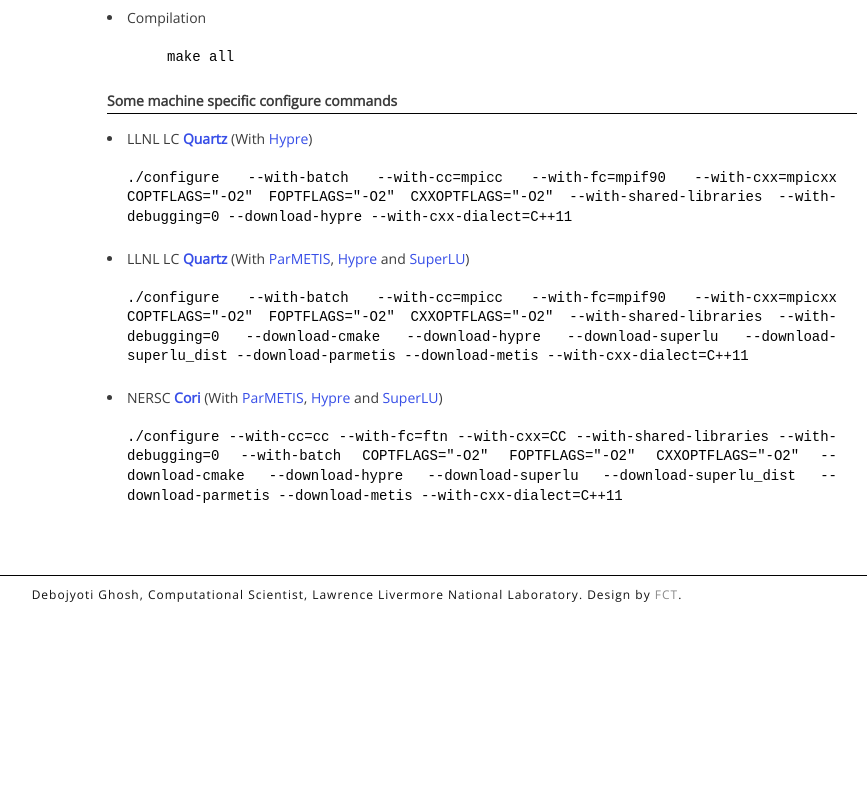
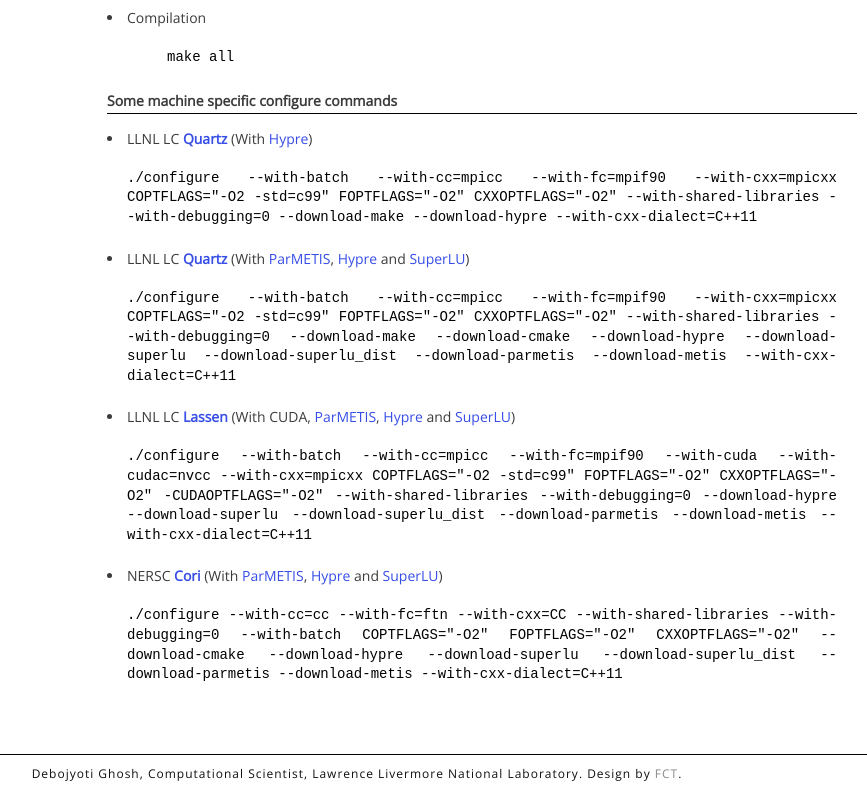
Before and after one commit to debog/debog.github.io, a plain HTML site: page codes/petsc.html in a window 1280 px wide. Shown: the part 1372-2172 px from the top of the page, without its empty margins (283-1150 px from the left). Before the commit the page ends 1993 px from the top, so only its background shows below. Drawn offline with nearby package versions, Linux system fonts and the light colour scheme; a web font is replaced by a local one.

Commit message:
updated petsc compile

```diff
--- a/codes/petsc.html
+++ b/codes/petsc.html
@@ -88,9 +88,11 @@
         <h4>Some machine specific configure commands</h4>
         <p></p>
         <li>LLNL LC <a href="https://hpc.llnl.gov/hardware/platforms/Quartz", target=blank><strong>Quartz</strong></a> (With <a href="http://acts.nersc.gov/hypre/", target=blank>Hypre</a>)</li>
-        <h6>./configure --with-batch --with-cc=mpicc --with-fc=mpif90 --with-cxx=mpicxx COPTFLAGS="-O2" FOPTFLAGS="-O2" CXXOPTFLAGS="-O2" --with-shared-libraries --with-debugging=0 --download-hypre --with-cxx-dialect=C++11</h6>
+        <h6>./configure --with-batch --with-cc=mpicc --with-fc=mpif90 --with-cxx=mpicxx COPTFLAGS="-O2 -std=c99" FOPTFLAGS="-O2" CXXOPTFLAGS="-O2" --with-shared-libraries --with-debugging=0 --download-make --download-hypre --with-cxx-dialect=C++11</h6>
         <li>LLNL LC <a href="https://hpc.llnl.gov/hardware/platforms/Quartz", target=blank><strong>Quartz</strong></a> (With <a href="http://glaros.dtc.umn.edu/gkhome/metis/parmetis/overview", target=blank>ParMETIS</a>, <a href="http://acts.nersc.gov/hypre/", target=blank>Hypre</a> and <a href="http://crd-legacy.lbl.gov/~xiaoye/SuperLU/", target=blank>SuperLU</a>) </li>
-        <h6>./configure --with-batch --with-cc=mpicc --with-fc=mpif90 --with-cxx=mpicxx COPTFLAGS="-O2" FOPTFLAGS="-O2" CXXOPTFLAGS="-O2" --with-shared-libraries --with-debugging=0 --download-cmake --download-hypre --download-superlu --download-superlu_dist --download-parmetis --download-metis --with-cxx-dialect=C++11</h6>
+        <h6>./configure --with-batch --with-cc=mpicc --with-fc=mpif90 --with-cxx=mpicxx COPTFLAGS="-O2 -std=c99" FOPTFLAGS="-O2" CXXOPTFLAGS="-O2" --with-shared-libraries --with-debugging=0 --download-make --download-cmake --download-hypre --download-superlu --download-superlu_dist --download-parmetis --download-metis --with-cxx-dialect=C++11</h6>
+        <li>LLNL LC <a href="https://hpc.llnl.gov/hardware/compute-platforms/lassen", target=blank><strong>Lassen</strong></a> (With CUDA, <a href="http://glaros.dtc.umn.edu/gkhome/metis/parmetis/overview", target=blank>ParMETIS</a>, <a href="http://acts.nersc.gov/hypre/", target=blank>Hypre</a> and <a href="http://crd-legacy.lbl.gov/~xiaoye/SuperLU/", target=blank>SuperLU</a>) </li>
+        <h6>./configure --with-batch --with-cc=mpicc --with-fc=mpif90 --with-cuda --with-cudac=nvcc --with-cxx=mpicxx COPTFLAGS="-O2 -std=c99" FOPTFLAGS="-O2" CXXOPTFLAGS="-O2" -CUDAOPTFLAGS="-O2" --with-shared-libraries --with-debugging=0 --download-hypre --download-superlu --download-superlu_dist --download-parmetis --download-metis --with-cxx-dialect=C++11</h6>
         <li>NERSC <a href="https://docs.nersc.gov/systems/cori/", target=blank><strong>Cori</strong></a> (With <a href="http://glaros.dtc.umn.edu/gkhome/metis/parmetis/overview", target=blank>ParMETIS</a>, <a href="http://acts.nersc.gov/hypre/", target=blank>Hypre</a> and <a href="http://crd-legacy.lbl.gov/~xiaoye/SuperLU/", target=blank>SuperLU</a>) </li>
         <h6>./configure --with-cc=cc --with-fc=ftn --with-cxx=CC --with-shared-libraries --with-debugging=0 --with-batch COPTFLAGS="-O2" FOPTFLAGS="-O2" CXXOPTFLAGS="-O2" --download-cmake --download-hypre --download-superlu --download-superlu_dist --download-parmetis --download-metis --with-cxx-dialect=C++11</h6>
 
```
